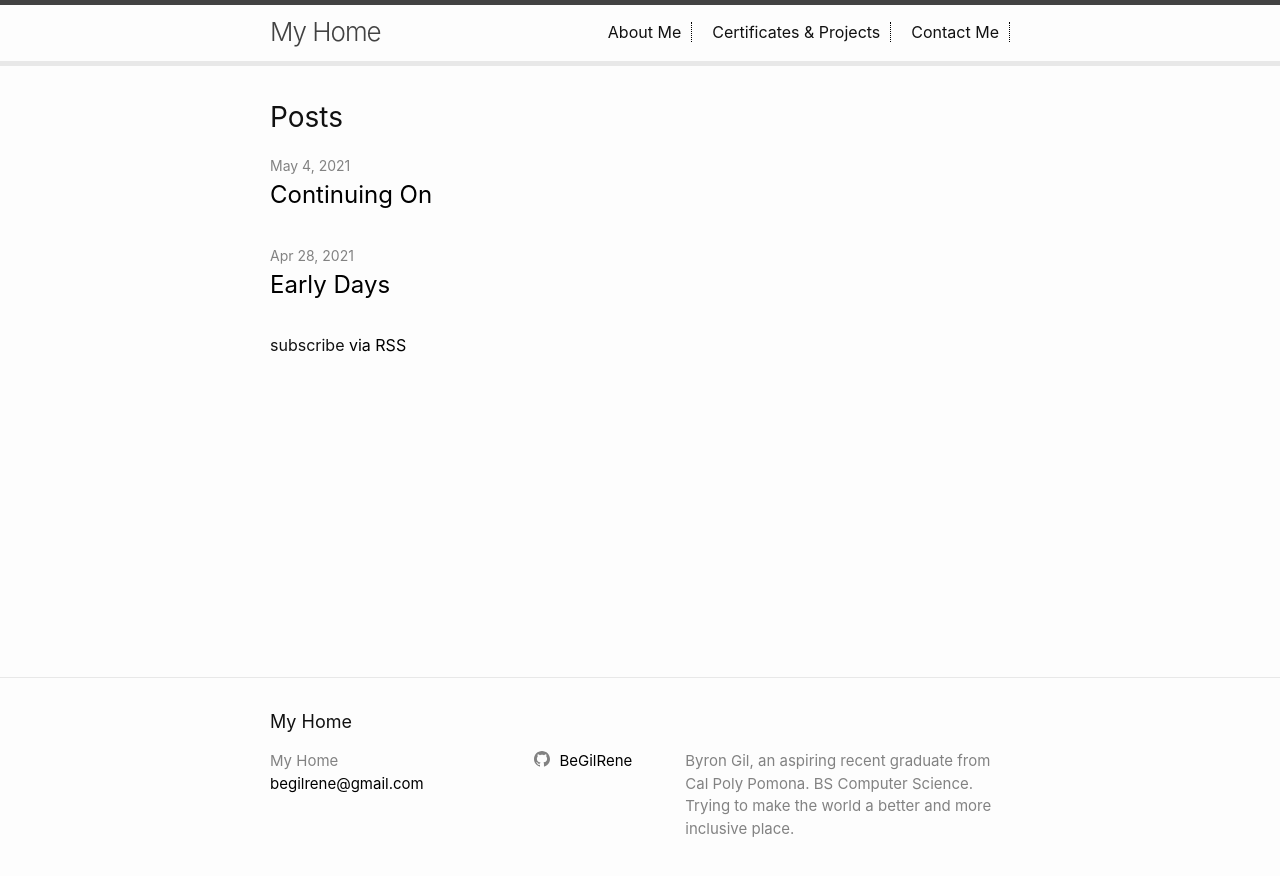
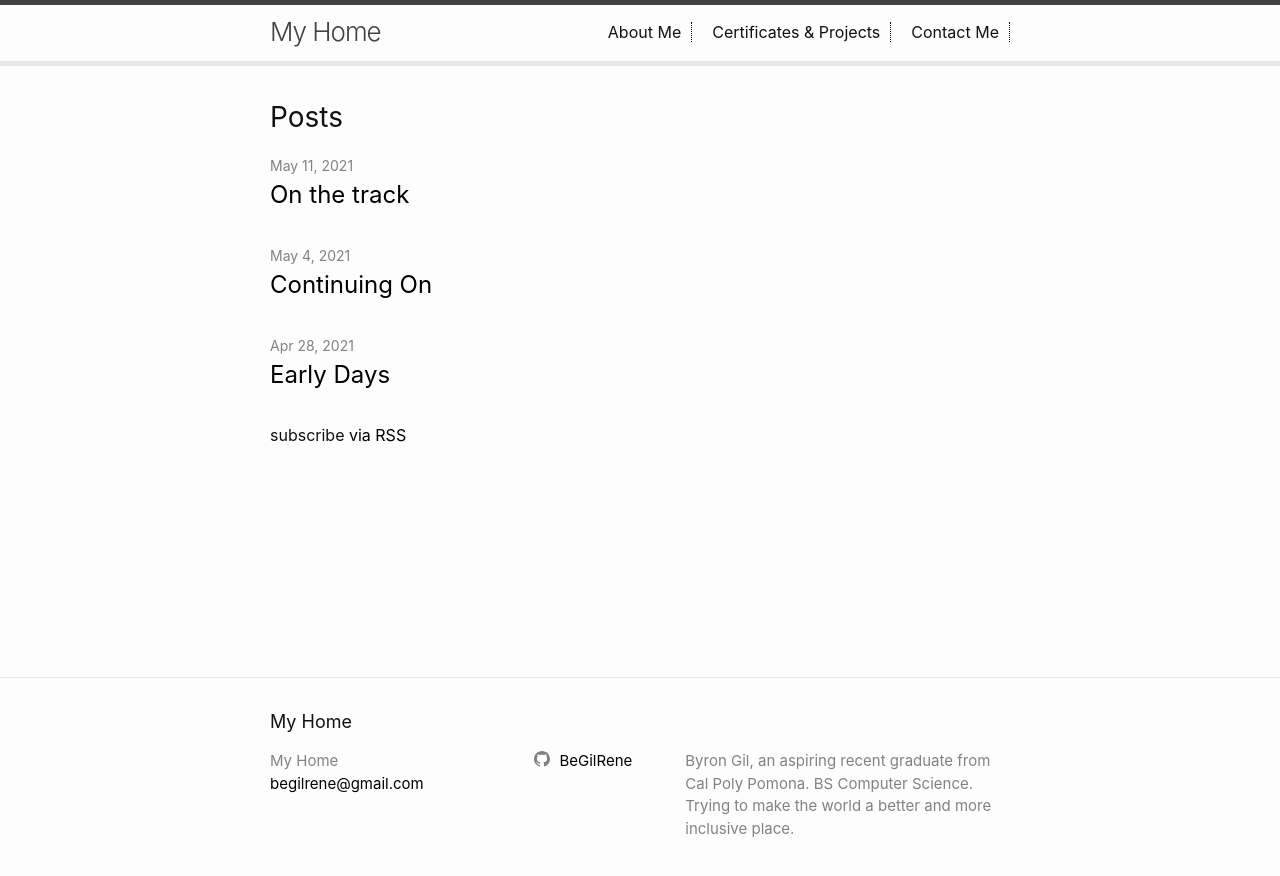
Before and after one commit to begilrene/begilrene.github.io, a Jekyll site: the page built from docs/index.markdown, in a window 1280 px wide. Shown: the top 876 px of the page. Built offline with Jekyll 4.4.1, drawn with Linux system fonts in a browser that asks for light colours; nearby versions of some CDN libraries; comment, search, counter and statistics services are not loaded; a file with an impossible date is left out.

Commit message:
Fixing date

```diff
--- a/docs/_includes/utterances.html
+++ b/docs/_includes/utterances.html
@@ -5,3 +5,4 @@
         crossorigin="anonymous"
         async>
 </script>
+<noscript>Please enable JavaScript to view the <a href="https://disqus.com/?ref_noscript">comments powered by utterances.</a></noscript>
--- a/docs/_posts/2021-05-11-On the track.md
+++ b/docs/_posts/2021-05-11-On the track.md
@@ -2,7 +2,7 @@
 layout: post
 title: "On the track"
 comments: true
-date: 2021-05-011 01:58:00 -8000
+date: 2021-05-11 01:58:00 -8000
 categories: blog
 ---
 
```
